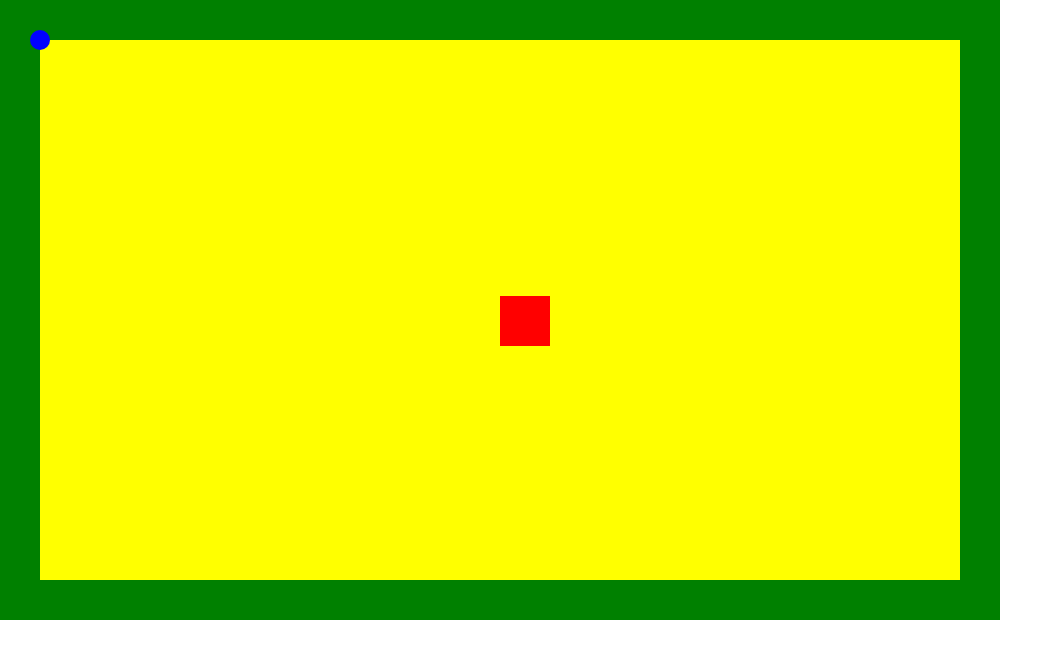
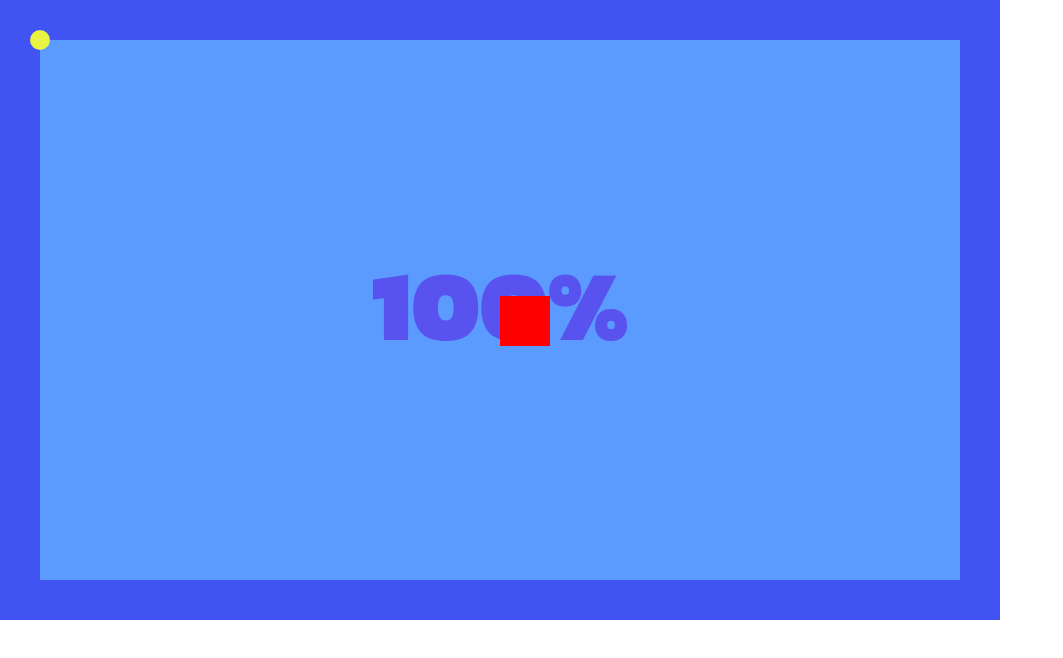
Before and after one commit to mattchrocha/qix2018, a plain HTML site: page index.html in a window 1280 px wide. Shown: the whole page, without its empty margins (0-1063 px from the left). Drawn offline with nearby package versions, Linux system fonts and the light colour scheme.

Commit message:
updated colors and added percentage display

```diff
--- a/index.html
+++ b/index.html
@@ -6,9 +6,11 @@
 
   <title>QIX 2018</title>
   <meta name="description" content="QIX 2018">
+
   <link rel="stylesheet" href="https://stackpath.bootstrapcdn.com/bootstrap/4.1.3/css/bootstrap.min.css" integrity="sha384-MCw98/SFnGE8fJT3GXwEOngsV7Zt27NXFoaoApmYm81iuXoPkFOJwJ8ERdknLPMO" crossorigin="anonymous">
+  <link href="https://fonts.googleapis.com/css?family=Kanit:900" rel="stylesheet">
+  <link rel="stylesheet" href="css/style.css">
 
-  <link rel="stylesheet" href="css/style.css">
 
 </head>
 
--- a/js/cutout.js
+++ b/js/cutout.js
@@ -15,7 +15,7 @@ function Cutout(game, x, y, width, height) {
 };
 
 Cutout.prototype.draw = function(){
-  this.game.context.fillStyle = "black";
+  this.game.context.fillStyle = "#4253f4";
   this.game.context.fillRect(this.x, this.y, this.width, this.height);
 }
 
--- a/js/game.js
+++ b/js/game.js
@@ -33,9 +33,10 @@ Game.prototype.reset = function() {
 };
 
 Game.prototype.drawAll = function() {
-  this.context.fillStyle = "green";
+  this.context.fillStyle = "#4253f4";
   this.context.fillRect(0, 0, this.canvas.width, this.canvas.height);
   this.stage.draw();
+  this.drawAreaLeft();
   this.boss.draw();
   this.player.draw();
 };
@@ -52,6 +53,7 @@ Game.prototype.detectAll = function(){
   this.collidesLifeCord();
   this.collidesPlayer();
   this.destroysBoss();
+
 };
 
 
@@ -97,3 +99,16 @@ Game.prototype.calculateAreaLeft = function(){
   });
   return 100 - (acc/this.stage.originalArea*100)
 }
+
+Game.prototype.drawAreaLeft = function(){
+  var areaLeft = this.calculateAreaLeft().toFixed(2).toString();
+  if (areaLeft == "100.00"){
+    areaLeft = "100"
+  }
+  this.context.font = "100px Kanit";
+  this.context.fillStyle = "#f788ef";
+  this.context.textAlign = "center";
+  this.context.globalCompositeOperation = "multiply";
+  this.context.fillText(areaLeft+"%",this.canvas.width/2, this.canvas.height/2+30);
+  this.context.globalCompositeOperation = "source-over";
+}
--- a/js/lifecord.js
+++ b/js/lifecord.js
@@ -18,6 +18,8 @@ LifeCord.prototype.updateObjectBoundaries = function() {
 LifeCord.prototype.draw = function(){
   this.game.context.moveTo(this.x0, this.y0);
   this.game.context.lineTo(this.player.x, this.player.y);
+  this.game.context.strokeStyle = "#f4cd41";
+  this.game.context.lineWidth = 5;
   this.game.context.stroke();
   this.updateObjectBoundaries();
 }
--- /dev/null
+++ b/js/percentage.js
@@ -0,0 +1,3 @@
+function Percentage(){
+
+}
--- a/js/player.js
+++ b/js/player.js
@@ -45,14 +45,15 @@ Player.prototype.updateObjectBoundaries = function() {
 };
 
 Player.prototype.draw = function () {
+  if (this.lifeCord){
+    this.lifeCord.draw()
+  };
   this.game.context.beginPath();
-  this.game.context.fillStyle = "blue";
+  this.game.context.fillStyle = "#e8f441";
+  this.game.context.lineWidth = 0;
   this.game.context.arc(this.x, this.y, this.r, 0, Math.PI * 2);
   this.game.context.fill();
   this.game.context.closePath();
-  if (this.lifeCord){
-    this.lifeCord.draw()
-  };
   this.updateObjectBoundaries();
 };
 
--- a/js/stage.js
+++ b/js/stage.js
@@ -48,7 +48,7 @@ function Stage(game) {
 // };
 
 Stage.prototype.draw = function () {
-  this.game.context.fillStyle = 'yellow';
+  this.game.context.fillStyle = '#5b9aff';
   this.game.context.fillRect(this.x, this.y, this.width, this.height);
   this.cutouts.forEach(function(element){
     element.draw();
```
